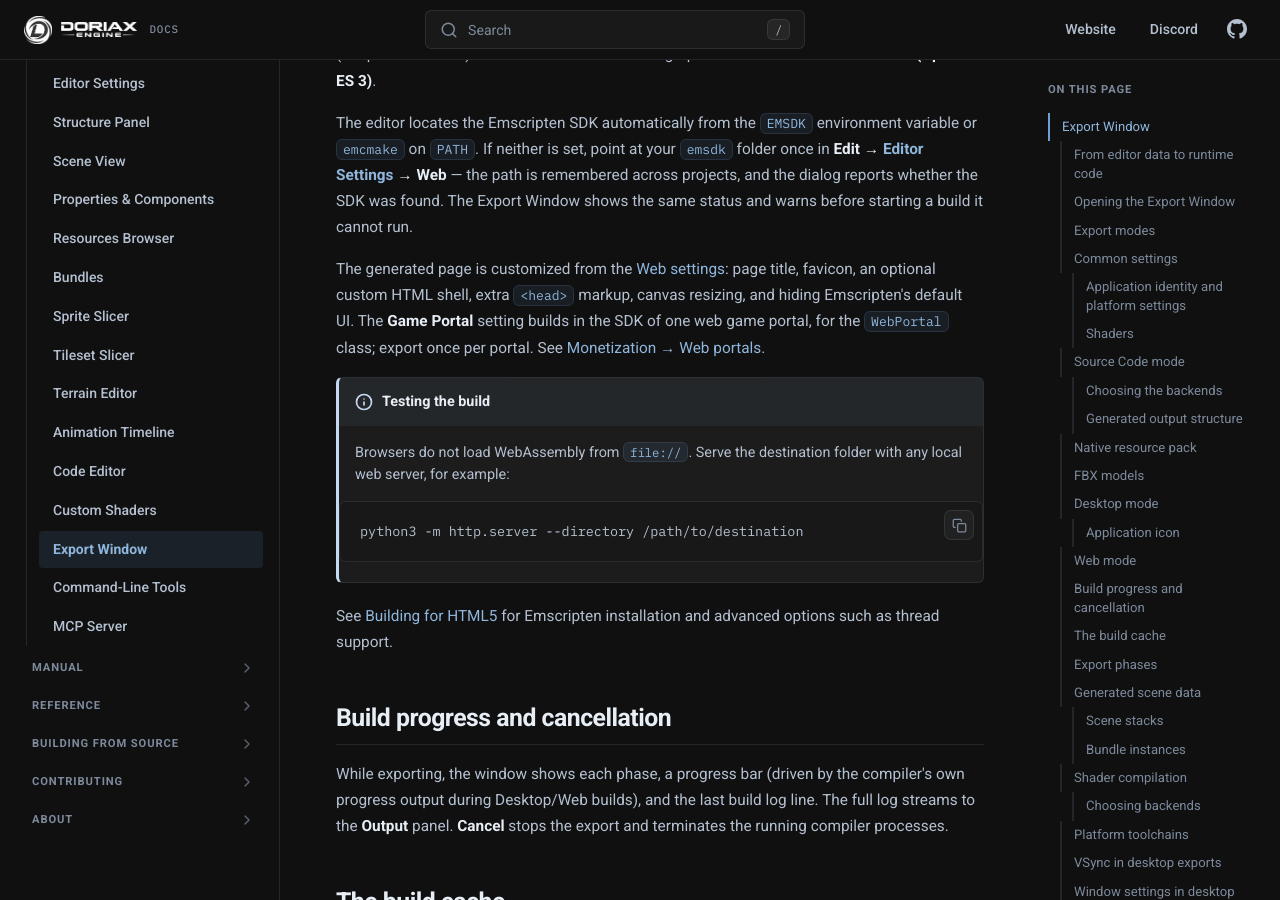
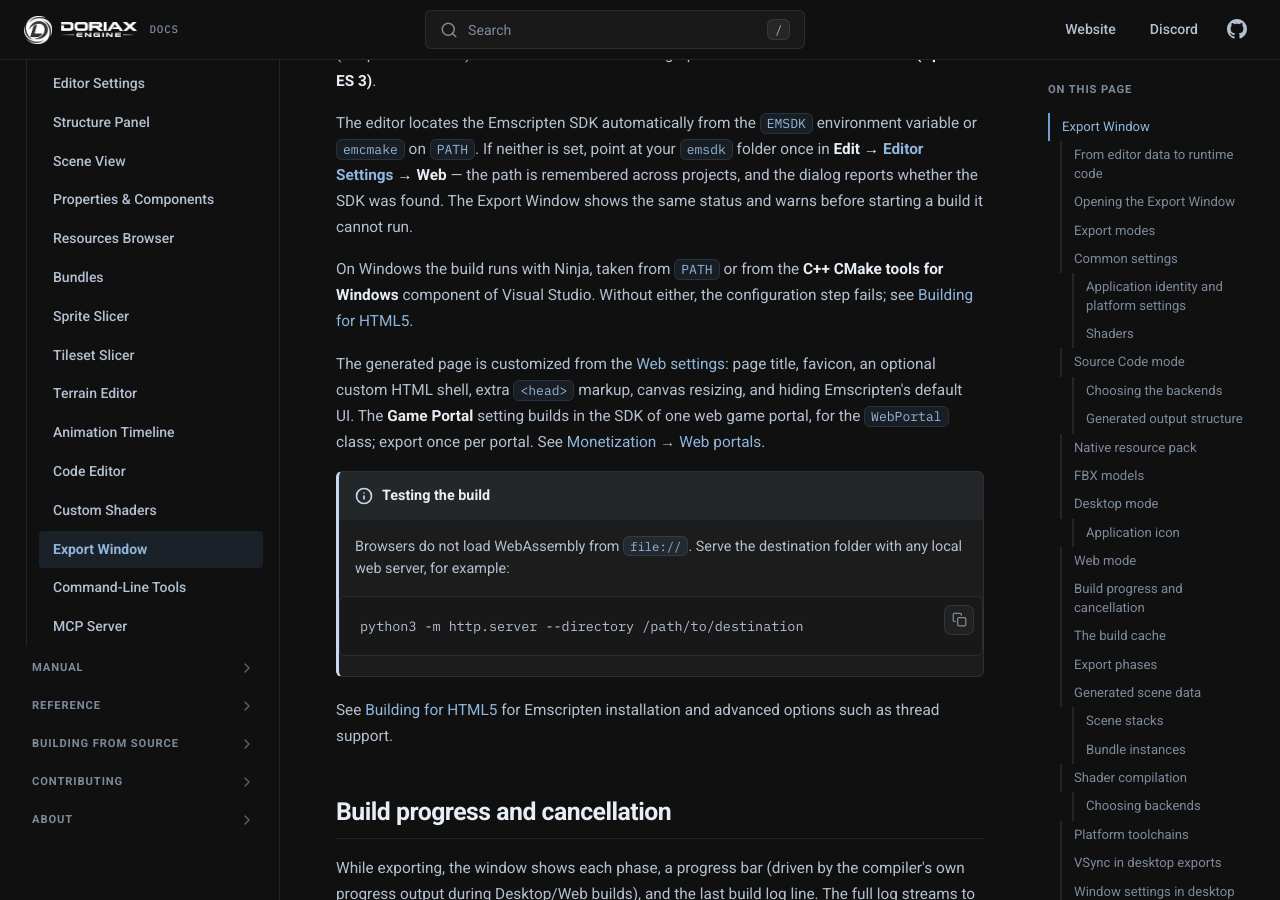
Before and after one commit to doriaxengine/doriax-docs, an MkDocs documentation site: the page built from docs/editor/export.md, in a window 1280 px wide and 900 px high, scrolled down 11722 px. Built offline with MkDocs 1.6.1, drawn with Linux system fonts in a browser that asks for light colours; comment, search, counter and statistics services are not loaded.

Commit message:
Doc Ninja for Web builds on Windows

```diff
--- a/docs/editor/export.md
+++ b/docs/editor/export.md
@@ -374,6 +374,10 @@ variable or `emcmake` on `PATH`. If neither is set, point at your `emsdk` folder
 across projects, and the dialog reports whether the SDK was found. The Export Window
 shows the same status and warns before starting a build it cannot run.
 
+On Windows the build runs with Ninja, taken from `PATH` or from the **C++ CMake tools
+for Windows** component of Visual Studio. Without either, the configuration step fails; see
+[Building for HTML5](../building/html5.md#1-install-emscripten).
+
 The generated page is customized from the [Web settings](project-settings.md#web): page
 title, favicon, an optional custom HTML shell, extra `<head>` markup, canvas resizing,
 and hiding Emscripten's default UI. The **Game Portal** setting builds in the SDK of one
```
Also changed, not shown: docs/building/build-script.md (+2 -1 lines), docs/building/html5.md (+5 -0 lines).
